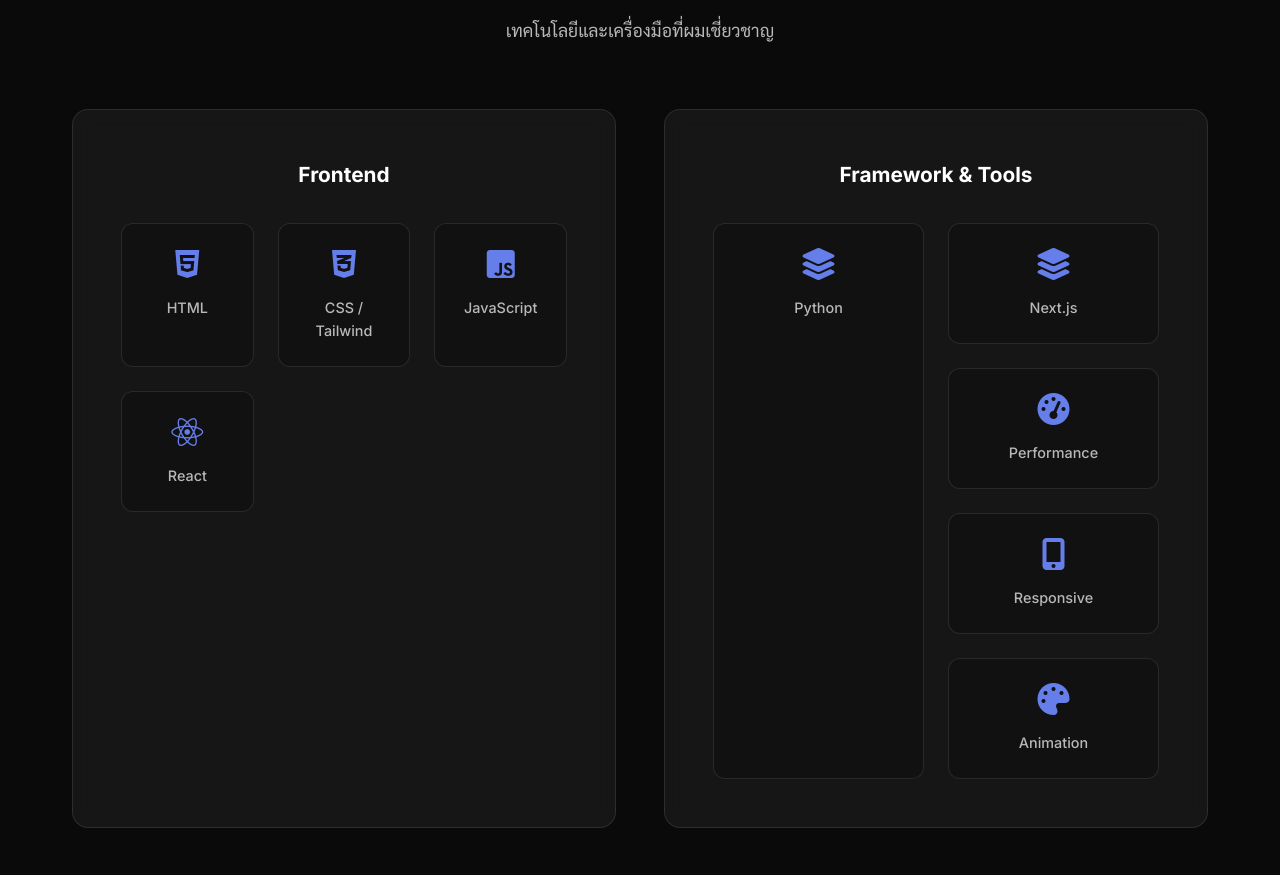
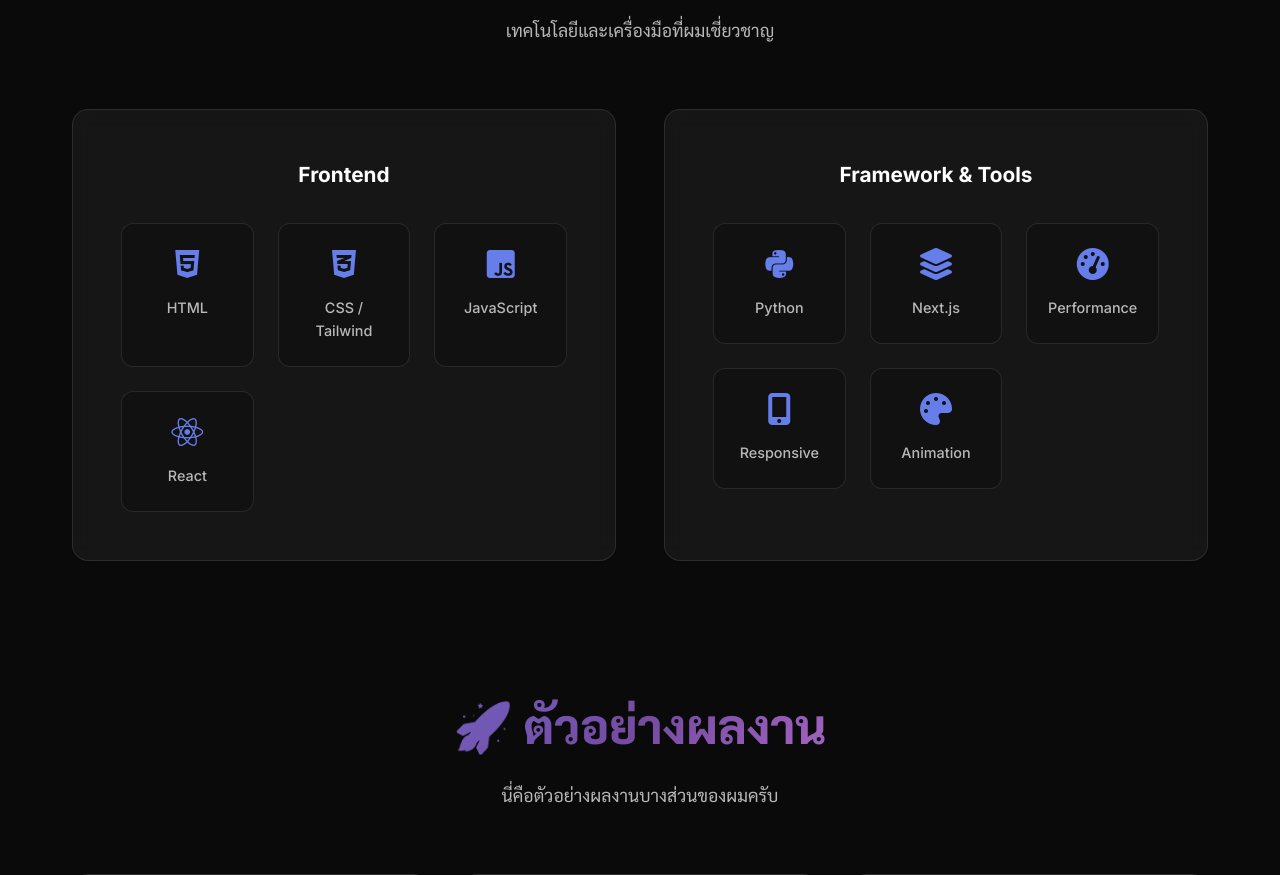
Before and after one commit to Kenjiiiii168/profile-ken, a Flask app: page / in a window 1280 px wide. Shown: the part 1618-2493 px from the top of the page. Run offline with Flask 3, Linux system fonts and the light colour scheme.

Commit message:
แก้ตรงนี้ตรงนั้น

```diff
--- a/templates/index.html
+++ b/templates/index.html
@@ -186,10 +186,9 @@
                         <h3 class="category-title">Framework & Tools</h3>
                         <div class="skill-items">
                             <div class="skill-item">
-                                <i class="fas fa-layer-group"></i>
+                                <i class="fab fa-python"></i>
                                 <span>Python</span>
                             </div>
-                        <div class="skill-items">
                             <div class="skill-item">
                                 <i class="fas fa-layer-group"></i>
                                 <span>Next.js</span>
```
